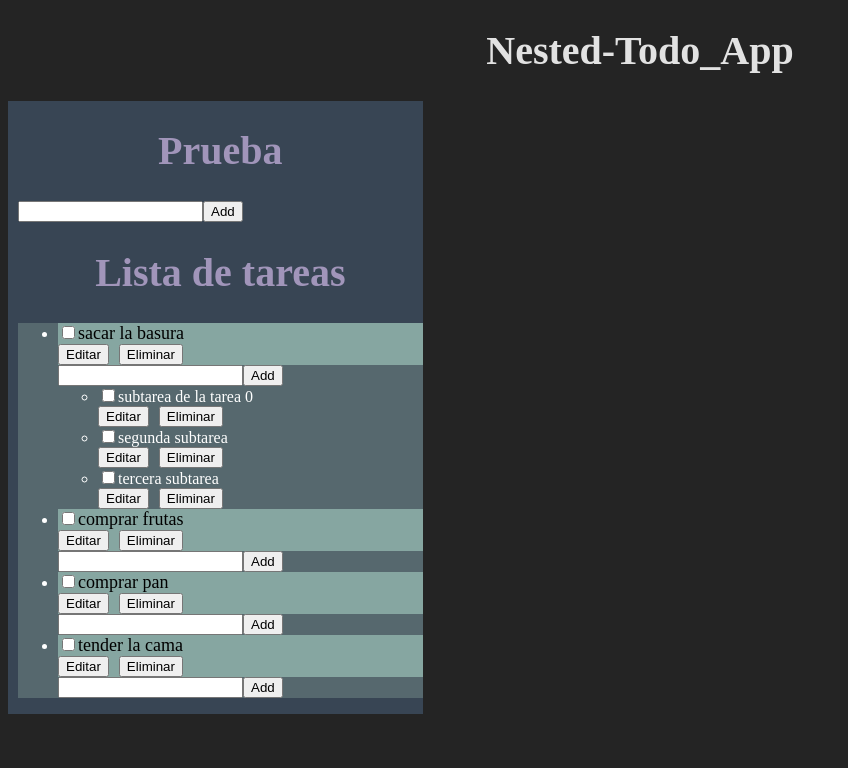
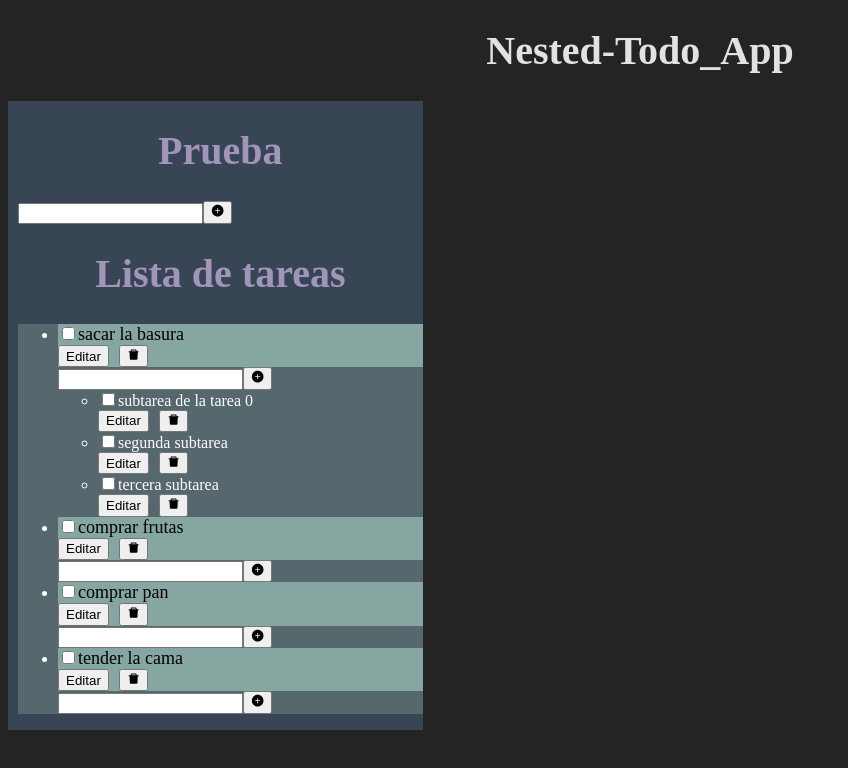
Before and after one commit to AlfonsoG-dev/new-todo-app, a React (Vite) app: page / in a window 1280 px wide. Shown: the top 768 px of the page, without its empty margins (0-848 px from the left). Built offline with nearby package versions, Linux system fonts and the light colour scheme.

Commit message:
incluir icones en vez del nombre en el botón

```diff
--- a/package.json
+++ b/package.json
@@ -11,7 +11,8 @@
   },
   "dependencies": {
     "react": "^18.2.0",
-    "react-dom": "^18.2.0"
+    "react-dom": "^18.2.0",
+    "react-icons": "^4.10.1"
   },
   "devDependencies": {
     "@types/react": "^18.0.37",
--- a/src/components/AddTodo.jsx
+++ b/src/components/AddTodo.jsx
@@ -1,6 +1,6 @@
 import { useState } from "react"
 import datos from "../store/db"
-
+import { AiFillPlusCircle } from "react-icons/ai";
 // eslint-disable-next-line
 export default function AddTodo({ addTarea }) {
     const [descripcion, setDescripcion] = useState('')
@@ -32,7 +32,7 @@ export default function AddTodo({ addTarea }) {
                         onChange={(e) => setDescripcion(e.target.value)}
                     />
                 </label>
-                <button>Add</button>
+                <button><AiFillPlusCircle /></button>
             </form>
         </div>
     )
--- a/src/components/Todo.jsx
+++ b/src/components/Todo.jsx
@@ -1,5 +1,6 @@
 import { useState } from "react"
 import SubTareaContainer from "./subtarea/SubTodoContainer"
+import { AiFillPlusCircle, AiFillDelete } from "react-icons/ai";
 export default function Todo({ tarea, handleEliminarTarea, handleChangeTarea, subTareas }) {
     const [editada, setEditada] = useState(false)
     const [completar, setCompletar] = useState(false)
@@ -24,7 +25,7 @@ export default function Todo({ tarea, handleEliminarTarea, handleChangeTarea, su
                             descripcion: e.target.value
                         })}
                     />
-                    <button onClick={handleEditarTarea}>Guardar</button>
+                    <button onClick={handleEditarTarea}><AiFillPlusCircle /></button>
                 </>
             )
         } else if (!completar) {
@@ -38,7 +39,7 @@ export default function Todo({ tarea, handleEliminarTarea, handleChangeTarea, su
                     {tarea.descripcion}
                     <div className="tarea-options" >
                         <button onClick={() => setEditada(true)}>Editar</button>
-                        <button onClick={() => handleEliminarTarea(tarea.id)}>Eliminar</button>
+                        <button onClick={() => handleEliminarTarea(tarea.id)}><AiFillDelete /></button>
                     </div >
                 </ >
             )
@@ -49,7 +50,7 @@ export default function Todo({ tarea, handleEliminarTarea, handleChangeTarea, su
                         {tarea.descripcion}
                     </div>
                     <div className="tarea-options" >
-                        <button onClick={() => handleEliminarTarea(tarea.id)}>Eliminar</button>
+                        <button onClick={() => handleEliminarTarea(tarea.id)}><AiFillDelete /></button>
                         <button onClick={() => setCompletar(false)}>Restaurar</button>
                     </div >
                 </div >
--- a/src/components/subtarea/AddSubTodo.jsx
+++ b/src/components/subtarea/AddSubTodo.jsx
@@ -1,4 +1,6 @@
 import { useEffect, useState } from "react"
+import { AiFillPlusCircle } from "react-icons/ai";
+
 export default function AddSubTarea({ datos, addSubTarea }) {
     const [descripcion, setDescripcion] = useState('')
     const [index, setIndex] = useState(0)
@@ -32,7 +34,7 @@ export default function AddSubTarea({ datos, addSubTarea }) {
                         onChange={(e) => setDescripcion(e.target.value)}
                     />
                 </label>
-                <button>Add</button>
+                <button><AiFillPlusCircle /></button>
             </form>
         </div>
     )
--- a/src/components/subtarea/SubTodo.jsx
+++ b/src/components/subtarea/SubTodo.jsx
@@ -1,5 +1,5 @@
 import { useState } from "react"
-
+import { AiFillPlusCircle, AiFillDelete } from "react-icons/ai";
 export default function SubTarea({ subtarea, eliminarSubTarea, handleChange, tareaCompleta }) {
     const [editada, setEditada] = useState(false)
     const [completar, setCompletar] = useState(false)
@@ -23,7 +23,7 @@ export default function SubTarea({ subtarea, eliminarSubTarea, handleChange, tar
                             decripcion: e.target.value
                         })}
                     />
-                    <button onClick={handleEditarSubTarea}>Guardar</button>
+                    <button onClick={handleEditarSubTarea}><AiFillPlusCircle /></button>
                 </>
             )
         } else if (!completar && tareaCompleta == false) {
@@ -37,7 +37,7 @@ export default function SubTarea({ subtarea, eliminarSubTarea, handleChange, tar
                     {subtarea.descripcion}
                     <div className="tarea-options">
                         <button onClick={() => setEditada(true)}>Editar</button>
-                        <button onClick={() => eliminarSubTarea(subtarea.id)}>Eliminar</button>
+                        <button onClick={() => eliminarSubTarea(subtarea.id)}><AiFillDelete /></button>
                     </div>
                 </>
             )
@@ -48,10 +48,10 @@ export default function SubTarea({ subtarea, eliminarSubTarea, handleChange, tar
                         {subtarea.descripcion}
                     </div>
                     <div className="tarea-options">
-                        <button onClick={() => eliminarSubTarea(subtarea.id)}>Eliminar</button>
+                        <button onClick={() => eliminarSubTarea(subtarea.id)}><AiFillDelete /></button>
                         <button onClick={() => setCompletar(false)}>Restaurar</button>
                     </div>
-                </div>
+                </div >
             )
         }
     }
```
Also changed, not shown: 1 other file (tests, documents, lock files or other folders).
